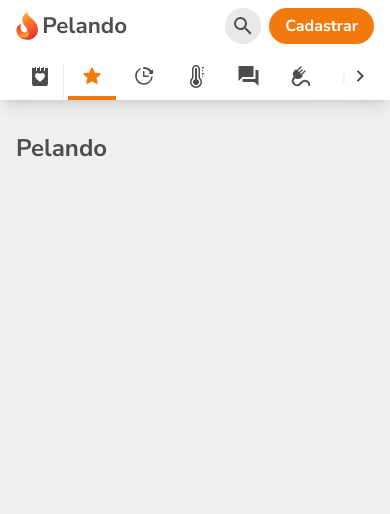
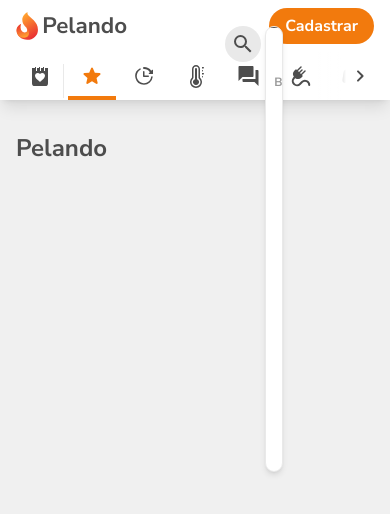
Before and after one commit to wfl-junior/pelando-clone, a Next.js app in the folder packages/web/: page / in a window 390 px wide. Both pictures are taken after a click on the button 243 px from the left and 26 px from the top of the page. Shown: the top 514 px of the page. Built offline with nearby package versions, Linux system fonts and the light colour scheme.

Commit message:
adicionar menu da search bar

```diff
--- a/packages/web/components/Header/TopSection.tsx
+++ /dev/null
@@ -1,40 +0,0 @@
-import Link from "next/link";
-import React from "react";
-import { HamburguerIcon } from "../icons/HamburguerIcon";
-import { SearchIcon } from "../icons/SearchIcon";
-import { Logo } from "../Logo";
-
-export const TopSection: React.FC = () => (
-  <div className="xs:gap-2 flex gap-1 pt-2 sm:pt-3 md:justify-between md:gap-14">
-    <div className="flex flex-grow items-center gap-4 md:flex-grow-0">
-      <button className="hidden cursor-pointer md:block">
-        <HamburguerIcon className="w-6" />
-      </button>
-
-      <Link href="/">
-        <a>
-          <Logo className="w-28" />
-        </a>
-      </Link>
-    </div>
-
-    <div className="relative md:my-auto md:flex-grow">
-      <input
-        type="text"
-        className="bg-input-background dark:bg-dark-input-background hidden w-full rounded-full py-1.5 pr-9 pl-4 focus:outline-none md:block"
-        placeholder="Procure por promoções ou lojas"
-        autoComplete="off"
-      />
-
-      <button className="bg-input-background dark:bg-dark-input-background absolute right-1 flex aspect-square w-9 cursor-pointer items-center justify-center rounded-full md:inset-y-0">
-        <SearchIcon className="w-6" />
-      </button>
-    </div>
-
-    <div>
-      <button className="bg-primary dark:bg-dark-primary hover:bg-primary-hover dark:hover:bg-dark-primary-hover flex cursor-pointer items-center justify-center rounded-full px-4 py-1.5 font-bold text-white transition-colors">
-        Cadastrar
-      </button>
-    </div>
-  </div>
-);
--- /dev/null
+++ b/packages/web/components/Header/TopSection/SearchBar.tsx
@@ -0,0 +1,75 @@
+import { SearchIcon } from "@/components/icons/SearchIcon";
+import { SearchOptionIcon } from "@/components/icons/SearchOptionIcon";
+import { Combobox } from "@headlessui/react";
+import classNames from "classnames";
+import React, { useState } from "react";
+
+// TODO: mover para busca de api
+const mostSearchedTerms = [
+  "Galaxy Watch",
+  "notebook",
+  "iphone",
+  "bug",
+  "Smartphone",
+  "monitor",
+  "placa de vídeo",
+  "tv",
+];
+
+// TODO: implementar redirect para página de pesquisa quando criar
+
+export const SearchBar: React.FC = () => {
+  const [query, setQuery] = useState("");
+
+  return (
+    <Combobox
+      as="div"
+      value=""
+      onChange={value => setQuery(value)}
+      className="relative md:flex-grow"
+    >
+      <Combobox.Input
+        type="text"
+        className="bg-input-background dark:bg-dark-input-background hidden w-full rounded-full py-1.5 pr-9 pl-4 focus:outline-none md:block"
+        placeholder="Procure por promoções ou lojas"
+        autoComplete="off"
+        value={query}
+        onChange={e => setQuery(e.target.value)}
+        displayValue={() => query}
+      />
+
+      <Combobox.Button className="bg-input-background dark:bg-dark-input-background absolute right-1 flex aspect-square w-9 cursor-pointer items-center justify-center rounded-full md:inset-y-0">
+        <SearchIcon className="w-6" />
+      </Combobox.Button>
+
+      {/* TODO: Adicionar parte de recentes e aparecer com input focus */}
+      {/* before para border top com overflow */}
+      <Combobox.Options className="bg-default-background dark:bg-dark-default-background border-secondary-button before:border-default-foreground absolute top-full z-10 w-full overflow-hidden rounded-xl border py-3 px-2 shadow-md before:absolute before:inset-x-0 before:top-0 before:border-t">
+        {/* before é a linha que cruza de um lado ao outro */}
+        <div className="before:bg-inactive-background dark:before:bg-dark-inactive-background relative my-1.5 text-center before:absolute before:inset-x-0 before:top-[55%] before:-z-10 before:h-[1px]">
+          <span className="text-secondary-foreground bg-default-background dark:bg-dark-default-background z-10 px-6 text-xs font-bold uppercase">
+            Mais Buscados
+          </span>
+        </div>
+
+        {mostSearchedTerms.map(term => (
+          <Combobox.Option
+            key={term}
+            value={term}
+            className={({ active }) =>
+              classNames(
+                "flex cursor-pointer items-center gap-2 rounded-xl bg-inherit py-1.5",
+                active
+                  ? "bg-secondary-foreground/10 dark:bg-dark-secondary-foreground/10"
+                  : "bg-inherit",
+              )
+            }
+          >
+            <SearchOptionIcon className="w-6" />
+            <span>{term}</span>
+          </Combobox.Option>
+        ))}
+      </Combobox.Options>
+    </Combobox>
+  );
+};
--- /dev/null
+++ b/packages/web/components/Header/TopSection/index.tsx
@@ -0,0 +1,27 @@
+import { HamburguerIcon } from "@/components/icons/HamburguerIcon";
+import { Logo } from "@/components/Logo";
+import Link from "next/link";
+import React from "react";
+import { SearchBar } from "./SearchBar";
+
+export const TopSection: React.FC = () => (
+  <div className="xs:gap-2 flex items-center gap-1 pt-2 sm:pt-3 md:justify-between md:gap-14">
+    <div className="flex flex-grow items-center gap-4 md:flex-grow-0">
+      <button className="hidden cursor-pointer md:block">
+        <HamburguerIcon className="w-6" />
+      </button>
+
+      <Link href="/">
+        <a>
+          <Logo className="w-28" />
+        </a>
+      </Link>
+    </div>
+
+    <SearchBar />
+
+    <button className="bg-primary dark:bg-dark-primary hover:bg-primary-hover dark:hover:bg-dark-primary-hover flex cursor-pointer items-center justify-center rounded-full px-4 py-1.5 font-bold text-white transition-colors">
+      Cadastrar
+    </button>
+  </div>
+);
--- a/packages/web/components/Header/index.tsx
+++ b/packages/web/components/Header/index.tsx
@@ -3,7 +3,7 @@
 import { TopSection } from "./TopSection";
 
 export const Header: React.FC = () => (
-  <header className="bg-default-background dark:bg-dark-default-background sticky top-0 flex flex-col gap-2 shadow-lg">
+  <header className="bg-default-background dark:bg-dark-default-background sticky top-0 z-30 flex flex-col gap-2 shadow-lg">
     <div className="container flex flex-col gap-2">
       <TopSection />
       <NavigationSection />
--- /dev/null
+++ b/packages/web/components/icons/SearchOptionIcon.tsx
@@ -0,0 +1,8 @@
+import { Icon } from "@/@types/app";
+import React from "react";
+
+export const SearchOptionIcon: Icon = props => (
+  <svg viewBox="0 0 24 24" fill="currentColor" {...props}>
+    <path d="m16 6 2.29 2.29-4.88 4.88-4-4L2 16.59 3.41 18l6-6 4 4 6.3-6.29L22 12V6z"></path>
+  </svg>
+);
--- a/packages/web/package.json
+++ b/packages/web/package.json
@@ -9,6 +9,7 @@
     "lint": "next lint"
   },
   "dependencies": {
+    "@headlessui/react": "^1.6.1",
     "classnames": "^2.3.1",
     "next": "12.1.6",
     "react": "18.1.0",
```
Also changed, not shown: 1 other file (tests, documents, lock files or other folders).
